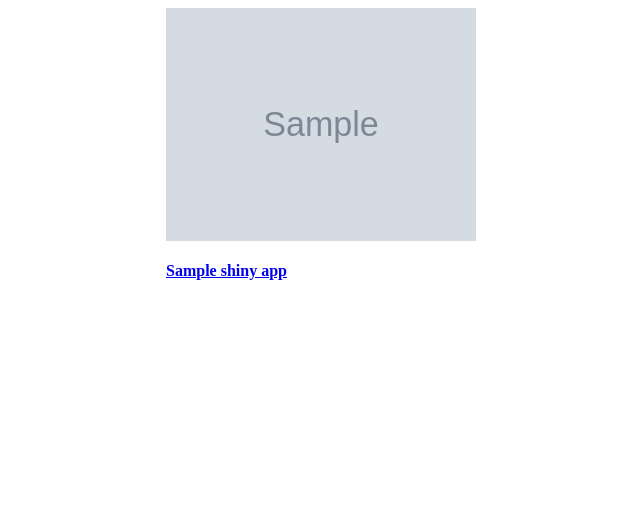
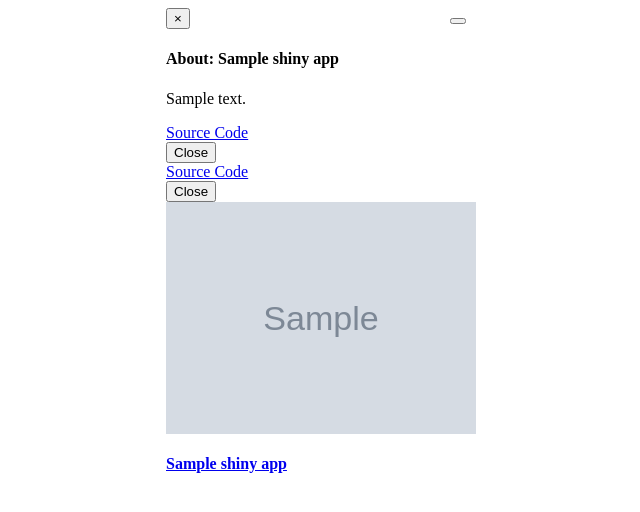
Before and after one commit to mfcovington/djangocms-shiny-app, a Django app: template cms_shiny/templates/cms_shiny/_shiny_list_item.html in a window 1280 px wide. Shown: the top 512 px of the page, without its empty margins (319-959 px from the left). Run offline with Django 3.2, Linux system fonts and the light colour scheme; the template is opened without the code that fills it: most values are stand-ins (such as "Sample title", 1, 10 or a date in 2020); grey boxes marked "Sample" are stand-in pictures; some libraries are stand-ins or nearby versions.

Commit message:
Add Shiny App info button to list template, too

```diff
--- a/cms_shiny/static/cms_shiny/app.css
+++ b/cms_shiny/static/cms_shiny/app.css
@@ -1,3 +1,13 @@
+/*************/
+/* Shiny App */
+/*************/
+
+.shiny-app-info {
+  position: absolute;
+  z-index: 1;
+}
+
+
 /***********************/
 /* Shiny App List View */
 /***********************/
@@ -16,9 +26,6 @@
   -webkit-justify-content: space-between;
       -ms-flex-pack: justify;
           justify-content: space-between;
-  margin-left: auto;
-  margin-right: auto;
-  max-width: 310px;
 }
 .thumbnail .caption {
   margin-top: auto;
@@ -29,6 +36,16 @@
 a.thumbnail:hover {
   border-color: black;
   text-decoration: none;
+}
+.item {
+  margin-left: auto;
+  margin-right: auto;
+  max-width: 310px;
+  position: relative;
+}
+.item .shiny-app-info {
+  top: 10px;
+  right: 10px;
 }
 
 
@@ -42,9 +59,7 @@ a.thumbnail:hover {
   height: 100%;
   width: 100%;
 }
-.shiny-app-info {
-  position: absolute;
+iframe + .shiny-app-info {
   top: 20px;
   right: 20px;
-  z-index: 1;
 }
--- a/cms_shiny/templates/cms_shiny/_shiny_app_info.html
+++ b/cms_shiny/templates/cms_shiny/_shiny_app_info.html
@@ -1,8 +1,8 @@
 <div class="shiny-app-info">
-  <button type="button" class="btn btn-info btn-sm" data-toggle="modal" data-target="#shinyAppInfo"><span class="glyphicon glyphicon-info-sign"></span></button>
+  <button type="button" class="btn btn-info btn-sm" data-toggle="modal" data-target="#{{ shiny_app.slug }}-info"><span class="glyphicon glyphicon-info-sign"></span></button>
 </div>
 
-<div class="modal fade" id="shinyAppInfo" tabindex="-1" role="dialog" aria-labelledby="myModalLabel" aria-hidden="true">
+<div class="modal fade" id="{{ shiny_app.slug }}-info" tabindex="-1" role="dialog" aria-labelledby="myModalLabel" aria-hidden="true">
   <div class="modal-dialog">
 
     <div class="modal-content">
--- a/cms_shiny/templates/cms_shiny/_shiny_list_item.html
+++ b/cms_shiny/templates/cms_shiny/_shiny_list_item.html
@@ -4,7 +4,11 @@
   <link rel="stylesheet" type="text/css" href="{% static 'cms_shiny/app.css' %}">
 {% endaddtoblock %}
 
-<div class="item  col-xs-12 col-sm-4 col-md-3 col-lg-3">
+<div class="col-xs-12 col-sm-4 col-md-3 col-lg-3">
+<div class="item">
+
+  {% include "cms_shiny/_shiny_app_info.html" %}
+
   <a class="thumbnail" href="{% url 'shiny_apps:shiny_detail' shiny_app.slug %}">
 
     {% if shiny_app.image %}
@@ -20,4 +24,6 @@
     </div>
 
   </a>
+
 </div>
+</div>
```
